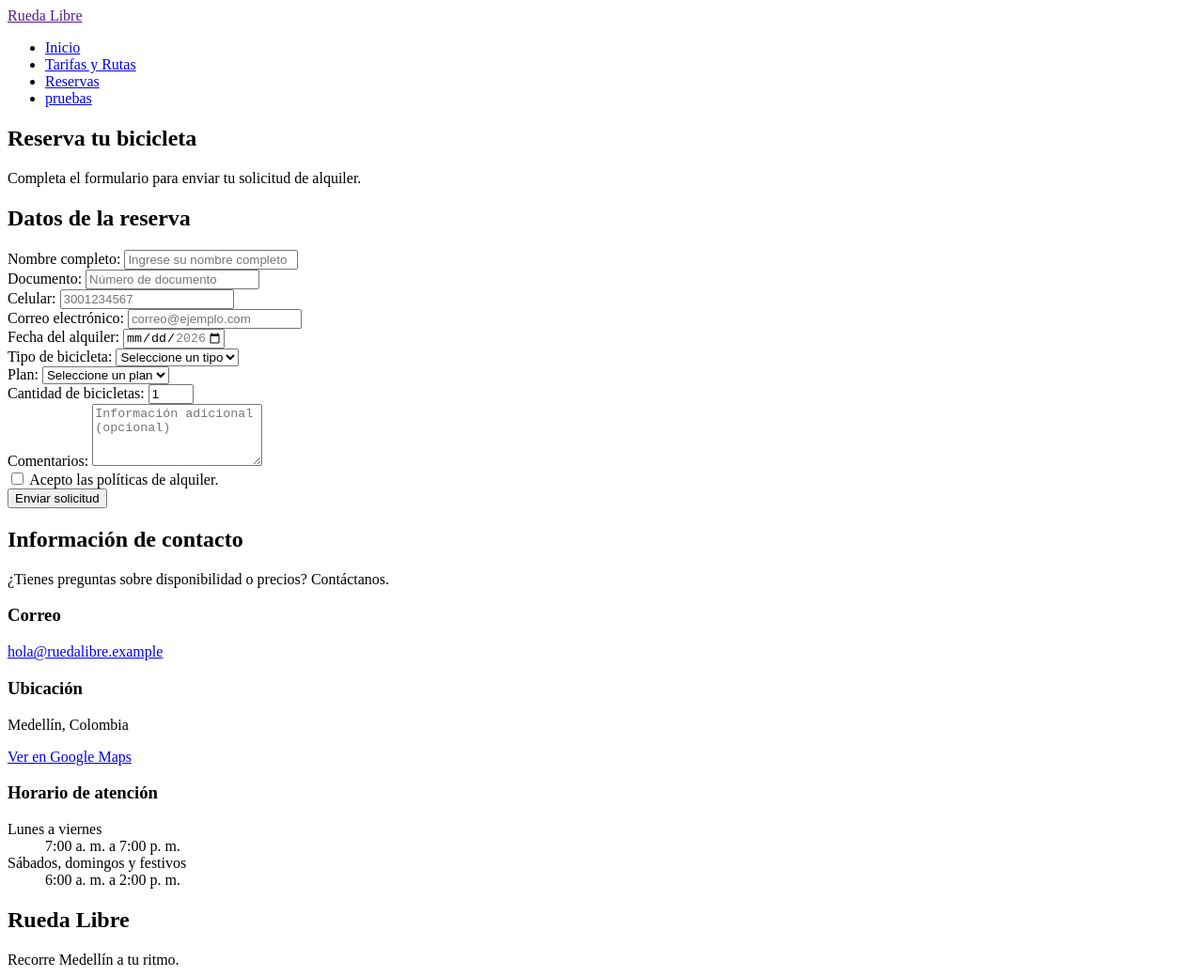
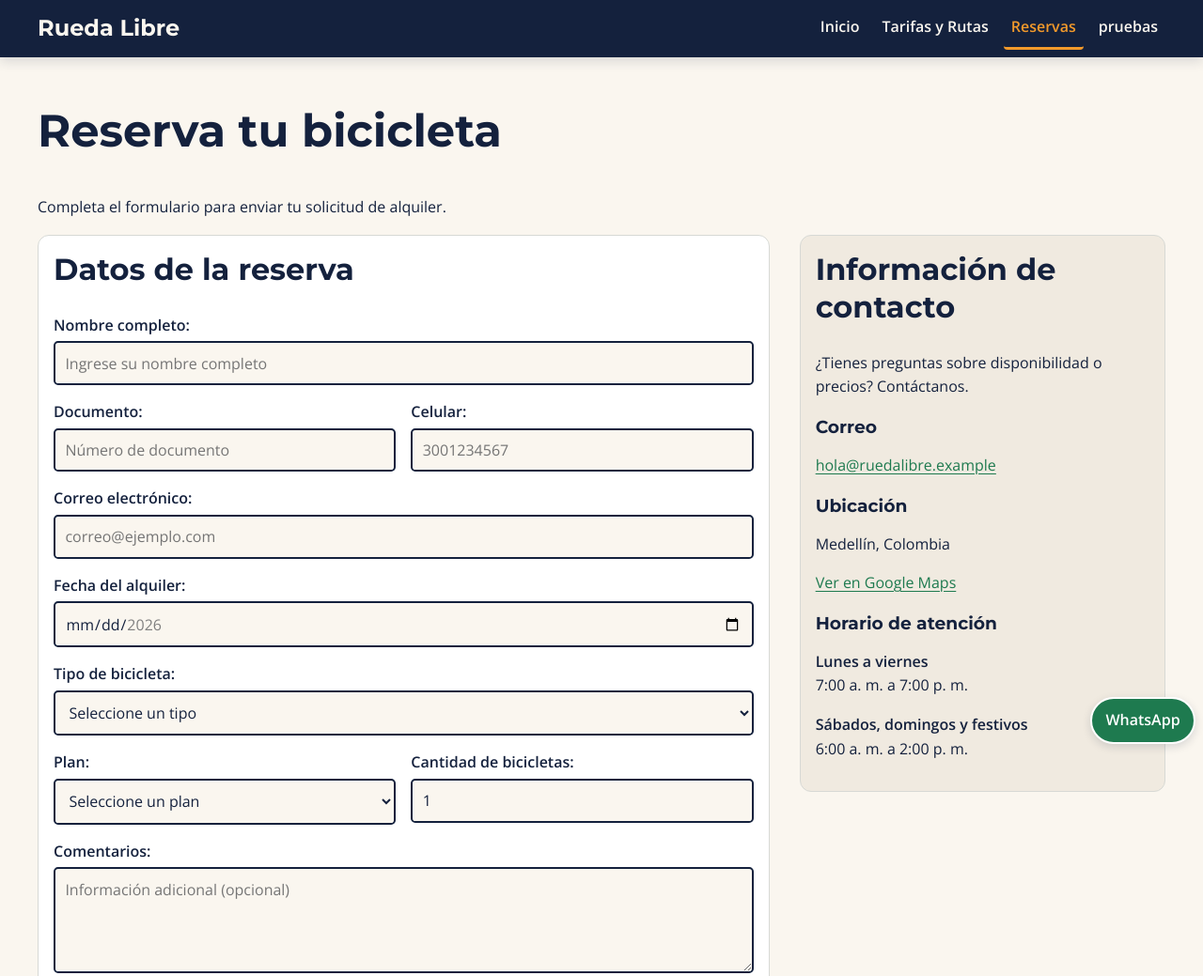
Before and after one commit to eljito16/Pagina-Rueda-Libre, a plain HTML site: page Paginas/reservas.html in a window 1280 px wide. Shown: the top 1039 px of the page at 94% size. Drawn offline with nearby package versions, Linux system fonts and the light colour scheme; the site is published under a folder, as on GitHub Pages, so addresses that start at the root find nothing.

Commit message:
fix pages

```diff
--- a/Paginas/reservas.html
+++ b/Paginas/reservas.html
@@ -9,20 +9,20 @@
     <link rel="preconnect" href="https://fonts.googleapis.com">
     <link rel="preconnect" href="https://fonts.gstatic.com" crossorigin>
     <link href="https://fonts.googleapis.com/css2?family=Montserrat:wght@600;700&family=Open+Sans:wght@400;600&display=swap" rel="stylesheet">
-    <link rel="stylesheet" href="/css/styles.css">
+    <link rel="stylesheet" href="../css/styles.css">
 </head>
 <body>
 
     <header>
         <div class="encabezado">
-            <a class="marca" href="">Rueda Libre</a>
+           <a class="marca" href="../index.html">Rueda Libre</a>
 
             <nav aria-label="Principal">
                 <ul id="menu">
-                    <li><a href="/index.html">Inicio</a></li>
-                    <li><a href="/Paginas/tarifas.html">Tarifas y Rutas</a></li>
-                    <li><a href="/Paginas/reservas.html" class="activo" aria-current="page">Reservas</a></li>
-                    <li><a href="/Paginas/pruebas.html">pruebas</a></li>
+                    <li><a href="../index.html">Inicio</a></li>
+                    <li><a href="tarifas.html">Tarifas y Rutas</a></li>
+                    <li><a href="reservas.html" class="activo" aria-current="page">Reservas</a></li>
+                    <li><a href="pruebas.html">pruebas</a></li>
                 </ul>
             </nav>
         </div>
```
